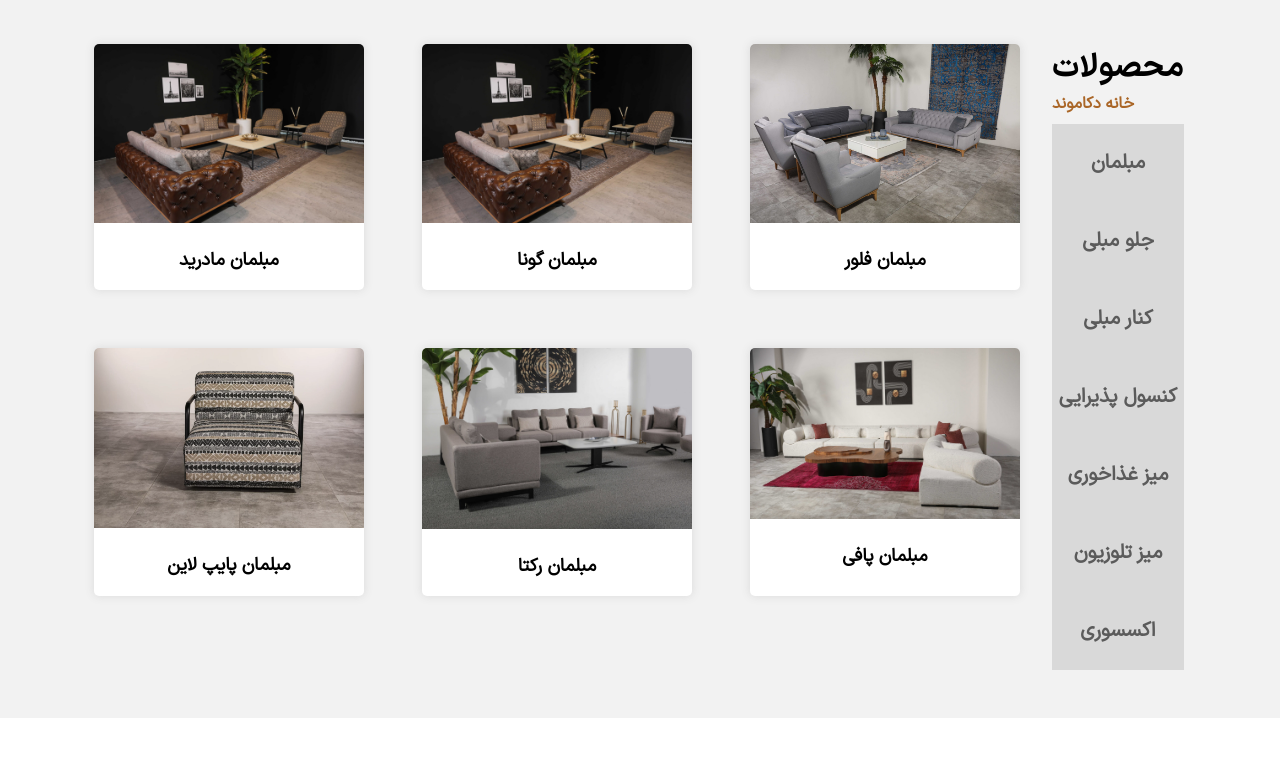
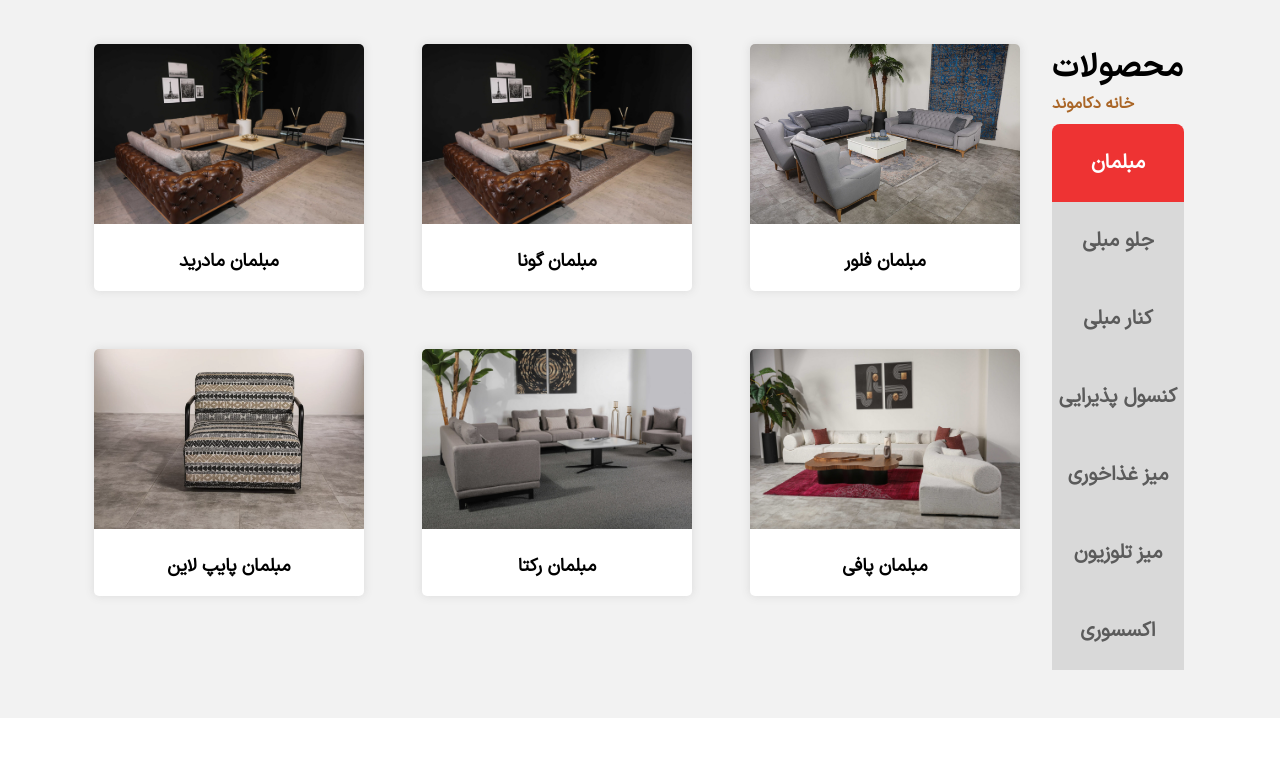
Before and after one commit to rtm200/houseofdekamond, a plain HTML site: page index.html in a window 1280 px wide. Shown: the part 940-1716 px from the top of the page. Drawn offline with nearby package versions, Linux system fonts and the light colour scheme.

Commit message:
update commit

```diff
--- a/index.html
+++ b/index.html
@@ -81,7 +81,7 @@
             </div>
             <div class="product-right-list">
                 <ul>
-                    <li><a href="#">مبلمان</a></li>
+                    <li><a href="#" id="selected">مبلمان</a></li>
                     <li><a href="#">جلو مبلی</a></li>
                     <li><a href="#">کنار مبلی</a></li>
                     <li><a href="#">کنسول پذیرایی</a></li>
--- a/styles.css
+++ b/styles.css
@@ -402,13 +402,16 @@ header {
 .product-right-list {
     width: 100%;
     height: 546px;
-    background-color: red;
 }
 
 .product-right-list ul li {
     list-style: none;
 }
-
+#selected{
+    background-color: #ee3333;
+    color: white;
+    border-radius: 8px 8px 0 0;
+}
 .product-right-list ul li a {
     display: flex;
     text-decoration: none;
@@ -454,6 +457,7 @@ header {
 }
 .product-left-card img{
     width: 100%;
+    height: 180px;
     border-radius:5px 5px 0 0;
 }
 .product-left-card h4{
```
